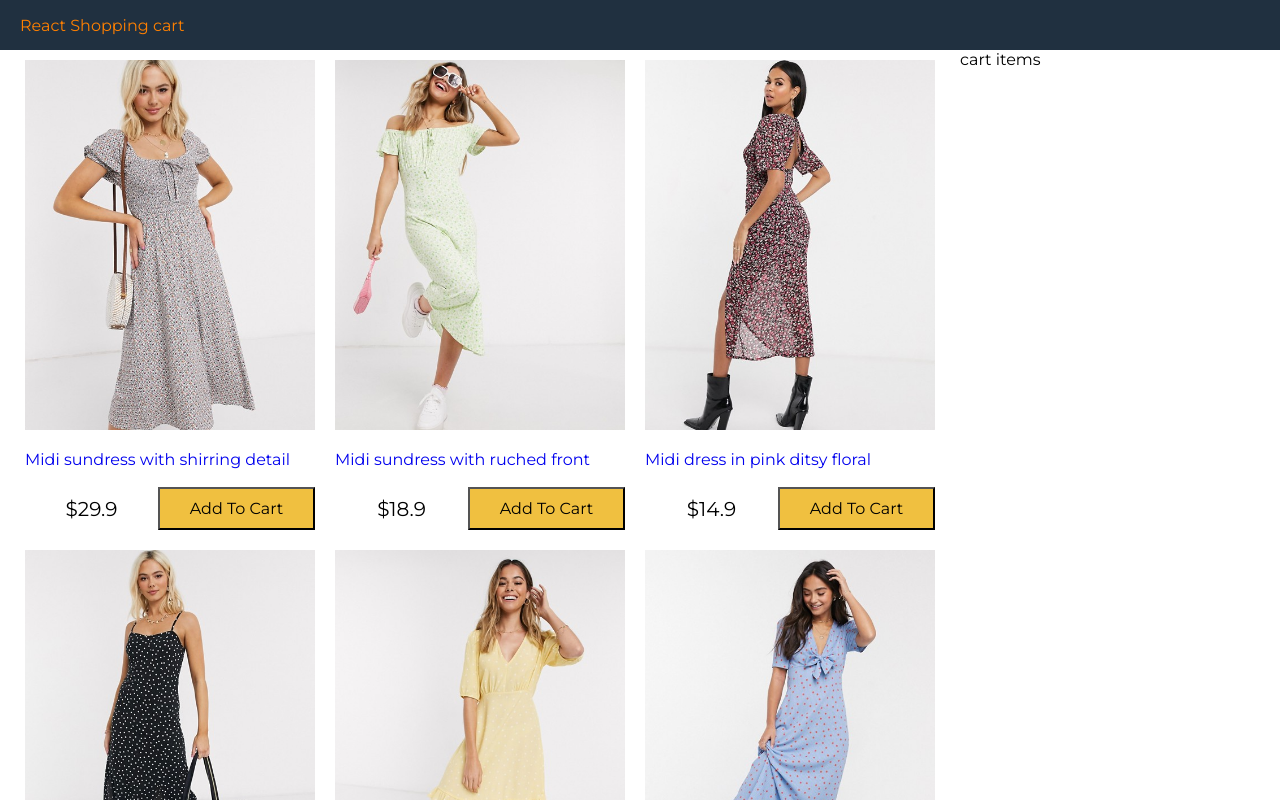
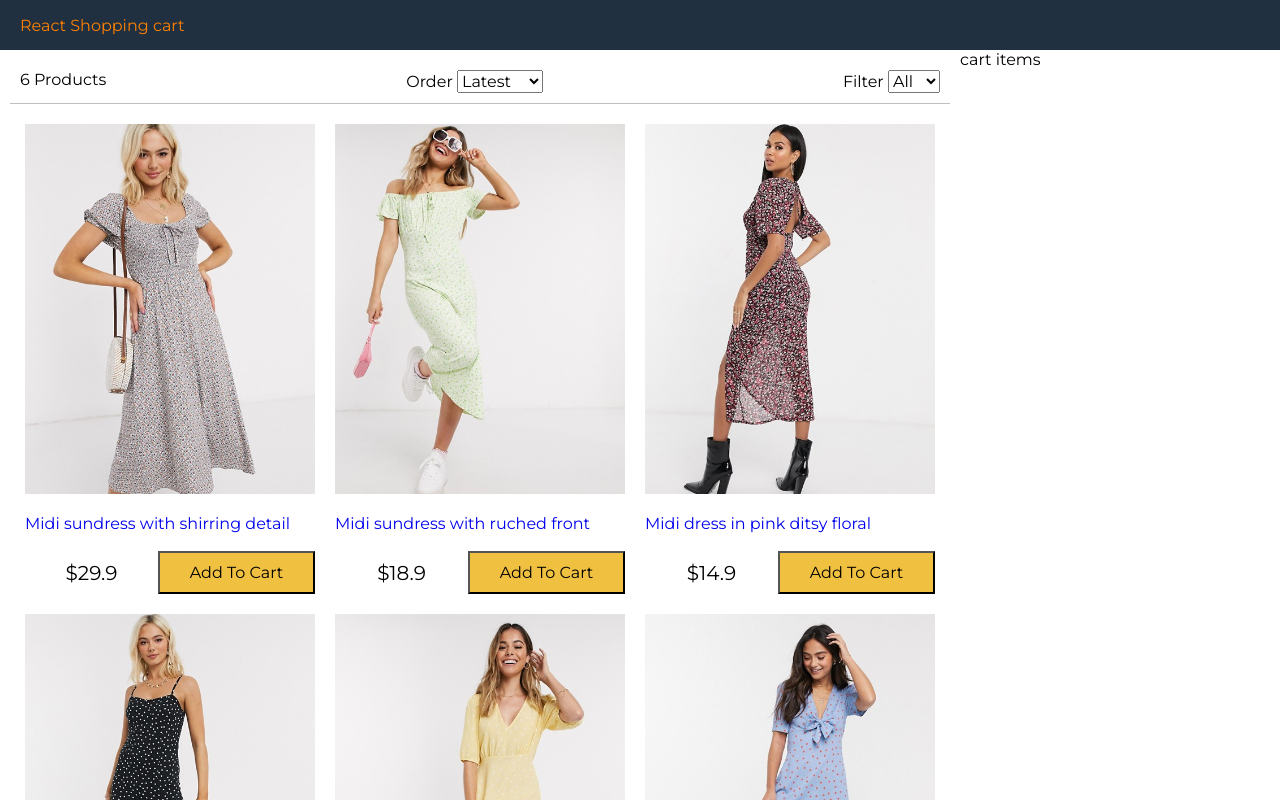
Before and after one commit to NITHINGARIKI/pro-music-store, a React (Create React App) app: page / in a window 1280 px wide. Shown: the top 800 px of the page. Built offline with nearby package versions, Linux system fonts and the light colour scheme.

Commit message:
filter-component

```diff
--- a/src/App.js
+++ b/src/App.js
@@ -2,6 +2,7 @@
 import React from "react";
 import data from "./data.json";
 import Products from "./components/Products";
+import Filter from "./components/Filter";
 
 class App extends React.Component {
   constructor() {
@@ -12,6 +13,45 @@
       sort: "",
     };
   }
+  sortProducts = (event) => {
+    //impl
+    console.log(event.target.value);
+    const sort = event.target.value;
+    this.setState({
+      sort: sort,
+      products: this.state.products
+        .slice()
+        .sort((a, b) =>
+          sort === "lowest"
+            ? a.price > b.price
+              ? 1
+              : -1
+            : sort === "highest"
+            ? a.price < b.price
+              ? 1
+              : -1
+            : a._id > b._id
+            ? 1
+            : -1
+        ),
+    });
+  };
+  filterProducts = (event) => {
+    console.log(event.target.value);
+
+    if (event.target.value === "") {
+      this.setState({ size: event.target.value, products: data.products });
+    } else
+      this.setState({
+        size: event.target.value,
+        products: data.products.filter(
+          (product) => product.availableSizes.indexOf(event.target.value) >= 0
+        ),
+      });
+  };
+
+  ///impl
+
   render() {
     return (
       <div className="grid-container">
@@ -21,6 +61,13 @@
         <main>
           <div className="content">
             <div className="main">
+              <Filter
+                count={this.state.products.length}
+                size={this.state.size}
+                sort={this.state.sort}
+                filterProducts={this.filterProducts}
+                sortProducts={this.sortProducts}
+              ></Filter>
               <Products products={this.state.products}></Products>
             </div>
             <div className="sidebar">cart items</div>
--- /dev/null
+++ b/src/components/Filter.js
@@ -0,0 +1,31 @@
+import React, { Component } from "react";
+
+export default class Filter extends Component {
+  render() {
+    return (
+      <div className="filter">
+        <div className="filter-result">{this.props.count} Products</div>
+        <div className="filter-sort">
+          Order{" "}
+          <select value={this.props.sort} onChange={this.props.sortProducts}>
+            <option>Latest</option>
+            <option value="lowest">Lowest</option>
+            <option value="highest">Highest</option>
+          </select>
+        </div>
+        <div className="filter-size">
+          Filter{" "}
+          <select value={this.props.size} onChange={this.props.filterProducts}>
+            <option value="">All</option>
+            <option value="XS">XS</option>
+            <option value="S">S</option>
+            <option value="M">M</option>
+            <option value="L">L</option>
+            <option value="XL">XL</option>
+            <option value="XXL">XXL</option>
+          </select>
+        </div>
+      </div>
+    );
+  }
+}
--- a/src/index.css
+++ b/src/index.css
@@ -119,3 +119,13 @@
 .button.primary {
   background-color: #f0c040;
 }
+
+/* Filter*/
+
+.filter {
+  display: flex;
+  justify-content: space-between;
+  padding: 1rem;
+  margin: 1rem;
+  border-bottom: 0.1rem #c0c0c0 solid;
+}
```
Also changed, not shown: public/logo512.png (deleted).
